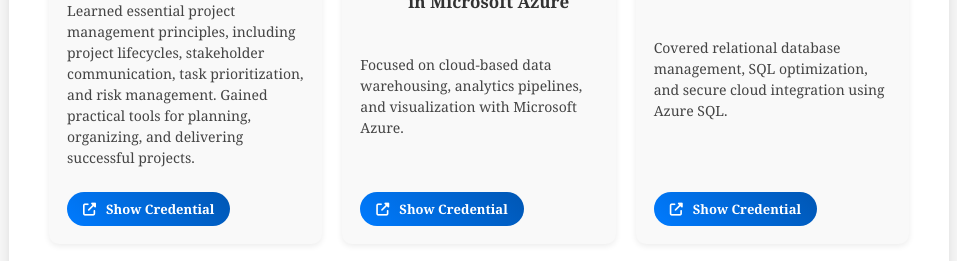
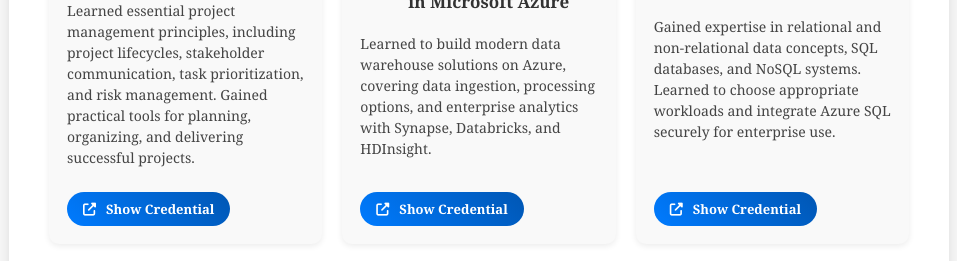
Before and after one commit to 2mdipro7/2mdipro7.github.io, a plain HTML site: page index.html in a window 1280 px wide. Shown: the part 3175-3436 px from the top of the page, without its empty margins (161-1118 px from the left). Drawn offline with Linux system fonts and the light colour scheme.

Commit message:
Site logo added

```diff
--- a/index.html
+++ b/index.html
@@ -6,6 +6,10 @@
     <title>Mehrab Mashrafi's Portfolio</title>
     <link rel="stylesheet" href="https://cdnjs.cloudflare.com/ajax/libs/font-awesome/6.3.0/css/all.min.css">
     <link rel="stylesheet" href="style.css">
+
+    <!-- Favicon -->
+    <link rel="icon" type="image/svg+xml" href="resources/images/mylogo_dark.svg">
+
 </head>
 <body>
     <header>
@@ -228,8 +232,7 @@
                         <h3>Modern Data Warehouse Analytics in Microsoft Azure</h3>
                     </div>
                     <p class="cert-desc">
-                        Focused on cloud-based data warehousing, analytics pipelines, and visualization with Microsoft Azure.
-                    </p>
+                        Learned to build modern data warehouse solutions on Azure, covering data ingestion, processing options, and enterprise analytics with Synapse, Databricks, and HDInsight.                    </p>
                     <div class="cert-actions">
                         <a class="button verify" href="https://coursera.org/share/8cbd09a19d031d3ea1df1b31aaab2604" target="_blank">
                             <i class="fas fa-external-link-alt icon"></i> Show Credential
@@ -244,7 +247,7 @@
                         <h3>Microsoft Azure SQL</h3>
                     </div>
                     <p class="cert-desc">
-                        Covered relational database management, SQL optimization, and secure cloud integration using Azure SQL.
+                        Gained expertise in relational and non-relational data concepts, SQL databases, and NoSQL systems. Learned to choose appropriate workloads and integrate Azure SQL securely for enterprise use.
                     </p>
                     <div class="cert-actions">
                         <a class="button verify" href="https://coursera.org/share/889c320050a2aa53bbe1638c50968366" target="_blank">
```
